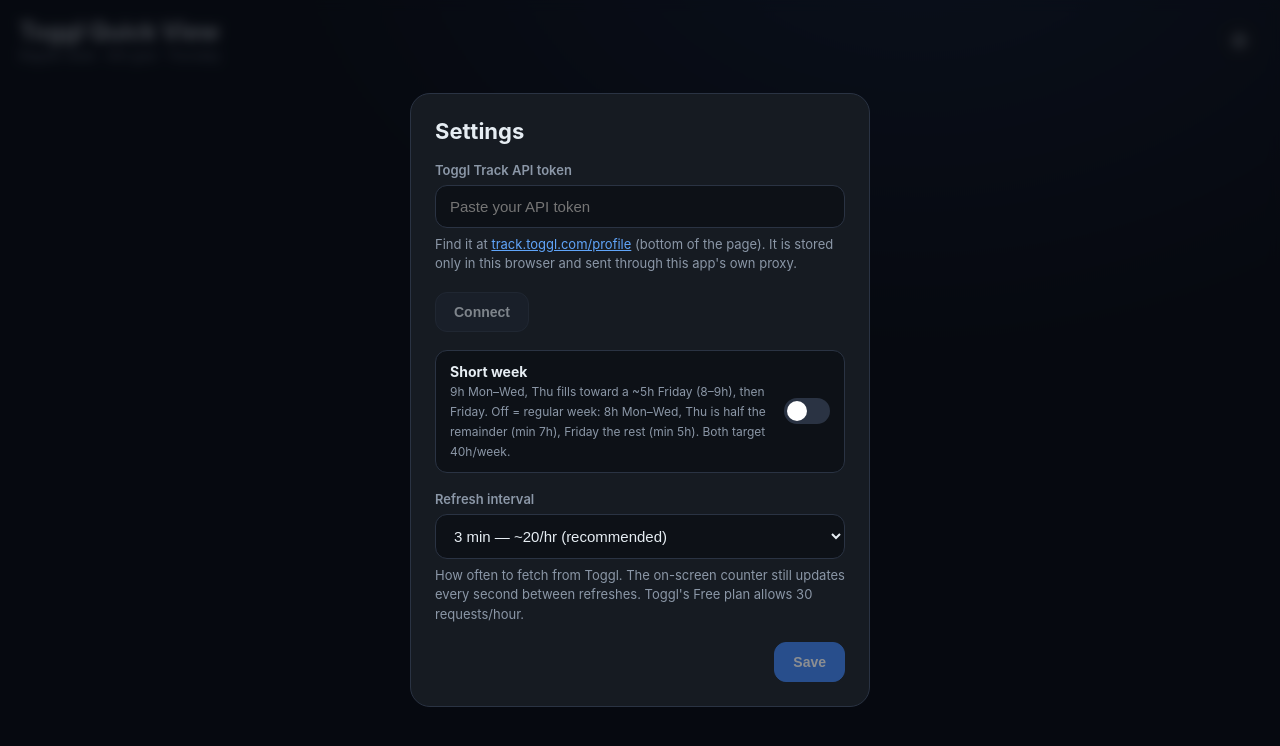
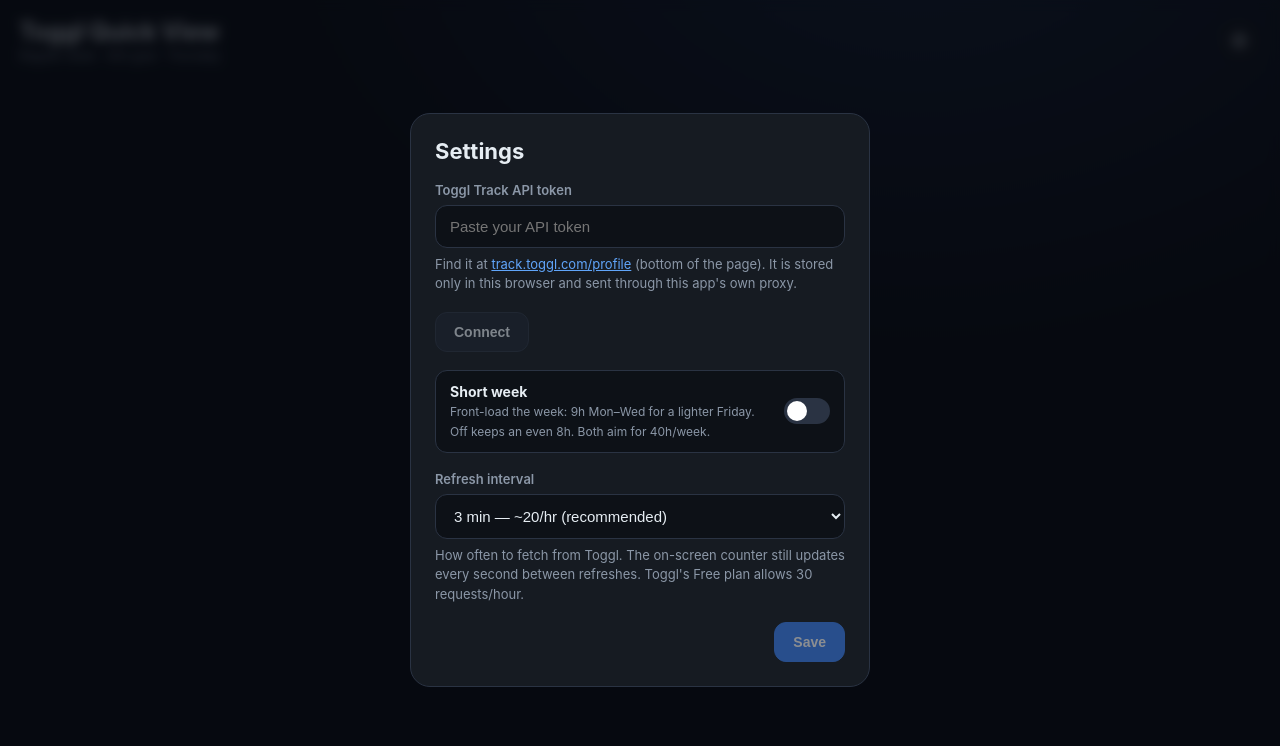
Before and after one commit to vojtechzicha/toggl-track-quick-view, a Next.js app: page / in a window 1280 px wide. Shown: the top 746 px of the page. Built offline with nearby package versions, Linux system fonts and the light colour scheme.

Commit message:
Shorten the short-week toggle description

```diff
--- a/components/SettingsPanel.tsx
+++ b/components/SettingsPanel.tsx
@@ -138,7 +138,7 @@ export default function SettingsPanel({
         <div className="toggle">
           <div className="t-text">
             <strong>Short week</strong>
-            <span>9h Mon–Wed, Thu fills toward a ~5h Friday (8–9h), then Friday. Off = regular week: 8h Mon–Wed, Thu is half the remainder (min 7h), Friday the rest (min 5h). Both target 40h/week.</span>
+            <span>Front-load the week: 9h Mon–Wed for a lighter Friday. Off keeps an even 8h. Both aim for 40h/week.</span>
           </div>
           <label className="switch">
             <input
```
